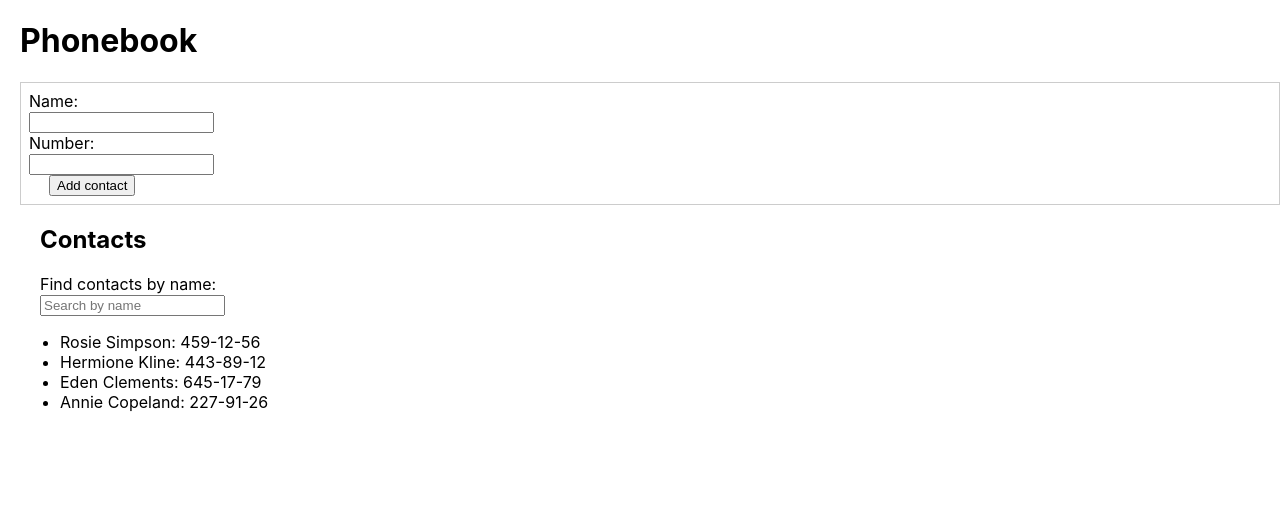
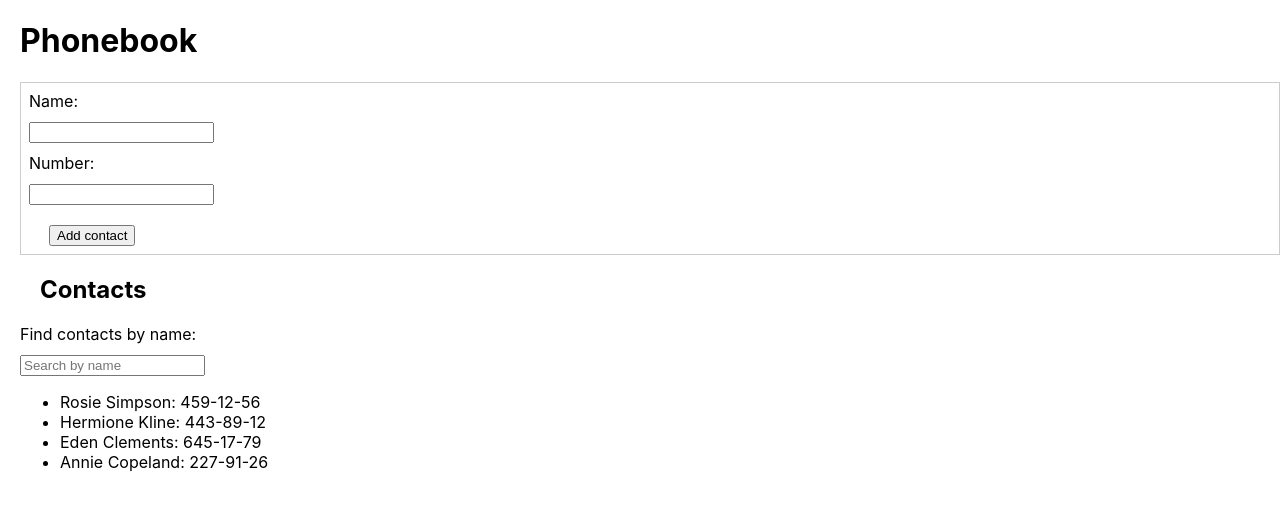
Before and after one commit to Yanaredko/goit-react-hw-02-phonebook, a React (Create React App) app: page / in a window 1280 px wide. Shown: the top 506 px of the page. Built offline with nearby package versions, Linux system fonts and the light colour scheme.

Commit message:
after refactoring

```diff
--- a/src/components/App.jsx
+++ b/src/components/App.jsx
@@ -1,5 +1,8 @@
 import React, { Component } from "react";
-import { nanoid } from 'nanoid';
+// import { nanoid } from 'nanoid';
+import ContactForm from "./ContactForm.jsx";
+import ContactList from "./ContactList.jsx";
+import Filter from "./Filter.jsx";
 
 class App extends Component {
   state = {
@@ -10,32 +13,12 @@ class App extends Component {
       { id: 'id-4', name: 'Annie Copeland', number: '227-91-26' },
     ],
     filter: "",
-    name: "",
-    number: "",
   };
 
-  addContact = () => {
-    if (this.state.name.trim() !== '' && this.state.number.trim() !== '') {
-      const newContact = {
-        name: this.state.name,
-        number: this.state.number,
-        id: nanoid()
-      };
-
-      this.setState((prevState) => ({
-        contacts: [...prevState.contacts, newContact],
-        name: "",
-        number: "",
-      }));
-    }
-  };
-
-  handleNameChange = (event) => {
-    this.setState({ name: event.target.value });
-  };
-
-  handleNumberChange = (event) => {
-    this.setState({ number: event.target.value });
+  handleAddContact = (newContact) => {
+    this.setState((prevState) => ({
+      contacts: [...prevState.contacts, newContact],
+    }));
   };
 
   handleFilterChange = (event) => {
@@ -50,57 +33,11 @@ class App extends Component {
     return (
       <div style={{ marginLeft: '20px' }}>
         <h1>Phonebook</h1>
-        <div style={{ border: '1px solid #ccc', padding: '8px' }}>
-          <label htmlFor="name" style={{ display: 'block' }}>
-            Name:
-          </label>
-          <input
-            type="text"
-            id="name"
-            name="name"
-            pattern="^[a-zA-Zа-яА-Я]+(([' -][a-zA-Zа-яА-Я ])?[a-zA-Zа-яА-Я]*)*$"
-            title="Name may contain only letters, apostrophe, dash and spaces. For example Adrian, Jacob Mercer, Charles de Batz de Castelmore d'Artagnan"
-            required
-            value={this.state.name}
-            onChange={this.handleNameChange}
-          />
-
-          <label htmlFor="number" style={{ display: 'block' }}>Number:</label>
-          <input
-            type="tel"
-            id="number"
-            name="number"
-            pattern="\+?\d{1,4}?[-.\s]?\(?\d{1,3}?\)?[-.\s]?\d{1,4}[-.\s]?\d{1,4}[-.\s]?\d{1,9}"
-            title="Phone number must be digits and can contain spaces, dashes, parentheses and can start with +"
-            required
-            value={this.state.number}
-            onChange={this.handleNumberChange}
-          />
-
-          <button onClick={this.addContact} style={{ marginLeft: '20px', display: 'block' }}>Add contact</button>
-        </div>
+        <ContactForm onAddContact={this.handleAddContact} />
 
         <h2 style={{ marginLeft: '20px' }}>Contacts</h2>
-
-        <div style={{ marginBottom: '8px', marginLeft: '20px' }}>
-          <label htmlFor="filter" style={{ display: 'block' }}>Find contacts by name:</label>
-          <input
-            type="text"
-            id="filter"
-            name="filter"
-            placeholder="Search by name"
-            value={this.state.filter}
-            onChange={this.handleFilterChange}
-          />
-        </div>
-
-        <ul>
-          {filteredContacts.map((contact) => (
-            <li key={contact.id}>
-              {contact.name}: {contact.number}
-            </li>
-          ))}
-        </ul>
+        <Filter filter={this.state.filter} onFilterChange={this.handleFilterChange} />
+        <ContactList contacts={filteredContacts} />
       </div>
     );
   }
--- /dev/null
+++ b/src/components/ContactForm.jsx
@@ -0,0 +1,66 @@
+import React, { Component } from "react";
+import { nanoid } from 'nanoid';
+
+class ContactForm extends Component {
+  state = {
+    name: "",
+    number: "",
+  };
+
+  handleNameChange = (event) => {
+    this.setState({ name: event.target.value });
+  };
+
+  handleNumberChange = (event) => {
+    this.setState({ number: event.target.value });
+  };
+
+  handleSubmit = (event) => {
+    event.preventDefault();
+    if (this.state.name.trim() !== '' && this.state.number.trim() !== '') {
+      const newContact = {
+        name: this.state.name,
+        number: this.state.number,
+        id: nanoid()
+      };
+      this.props.onAddContact(newContact);
+      this.setState({ name: "", number: "" });
+    }
+  };
+
+  render() {
+    return (
+      <div>
+        <form onSubmit={this.handleSubmit} style={{ border: '1px solid #ccc', padding: '8px'}}>
+          <label htmlFor="name" style={{ display: 'block', marginBottom: '10px'}}>Name:</label>
+          <input
+            type="text"
+            id="name"
+            name="name"
+            pattern="^[a-zA-Zа-яА-Я]+(([' -][a-zA-Zа-яА-Я ])?[a-zA-Zа-яА-Я]*)*$"
+            title="Name may contain only letters, apostrophe, dash, and spaces. For example Adrian, Jacob Mercer, Charles de Batz de Castelmore d'Artagnan"
+            required
+            value={this.state.name}
+            onChange={this.handleNameChange}
+          />
+
+          <label htmlFor="number" style={{ display: 'block', marginTop: '10px', marginBottom: '10px' }}>Number:</label>
+          <input
+            type="tel"
+            id="number"
+            name="number"
+            pattern="\+?\d{1,4}?[-.\s]?\(?\d{1,3}?\)?[-.\s]?\d{1,4}[-.\s]?\d{1,4}[-.\s]?\d{1,9}"
+            title="Phone number must be digits and can contain spaces, dashes, parentheses, and can start with +"
+            required
+            value={this.state.number}
+            onChange={this.handleNumberChange}
+          />
+
+          <button type="submit" style={{ marginLeft: '20px', marginTop: '20px', display: 'block' }}>Add contact</button>
+        </form>
+      </div>
+    );
+  }
+}
+
+export default ContactForm;
--- /dev/null
+++ b/src/components/ContactItem.jsx
@@ -0,0 +1,11 @@
+import React from "react";
+
+function ContactItem({ name, number }) {
+  return (
+    <li>
+      {name}: {number}
+    </li>
+  );
+}
+
+export default ContactItem;
--- /dev/null
+++ b/src/components/ContactList.jsx
@@ -0,0 +1,14 @@
+import React from "react";
+import ContactItem from "./ContactItem";
+
+function ContactList({ contacts }) {
+  return (
+    <ul>
+      {contacts.map((contact) => (
+        <ContactItem key={contact.id} {...contact} />
+      ))}
+    </ul>
+  );
+}
+
+export default ContactList;
--- /dev/null
+++ b/src/components/Filter.jsx
@@ -0,0 +1,19 @@
+import React from "react";
+
+function Filter({ filter, onFilterChange }) {
+  return (
+    <div>
+      <label htmlFor="filter" style={{ display: 'block', marginTop: '10px', marginBottom: '10px' }}>Find contacts by name:</label>
+      <input
+        type="text"
+        id="filter"
+        name="filter"
+        placeholder="Search by name"
+        value={filter}
+        onChange={onFilterChange}
+      />
+    </div>
+  );
+}
+
+export default Filter;
```
